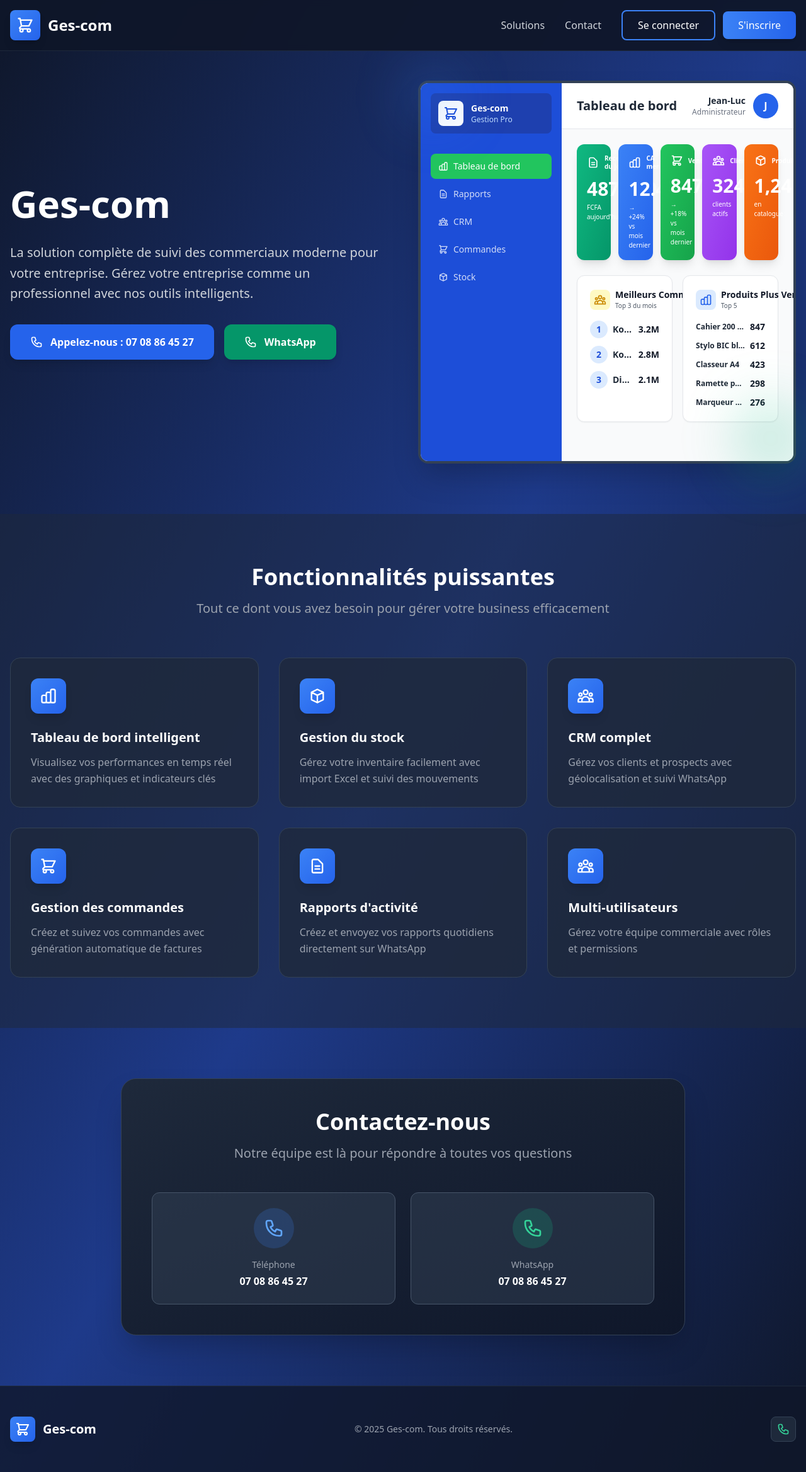
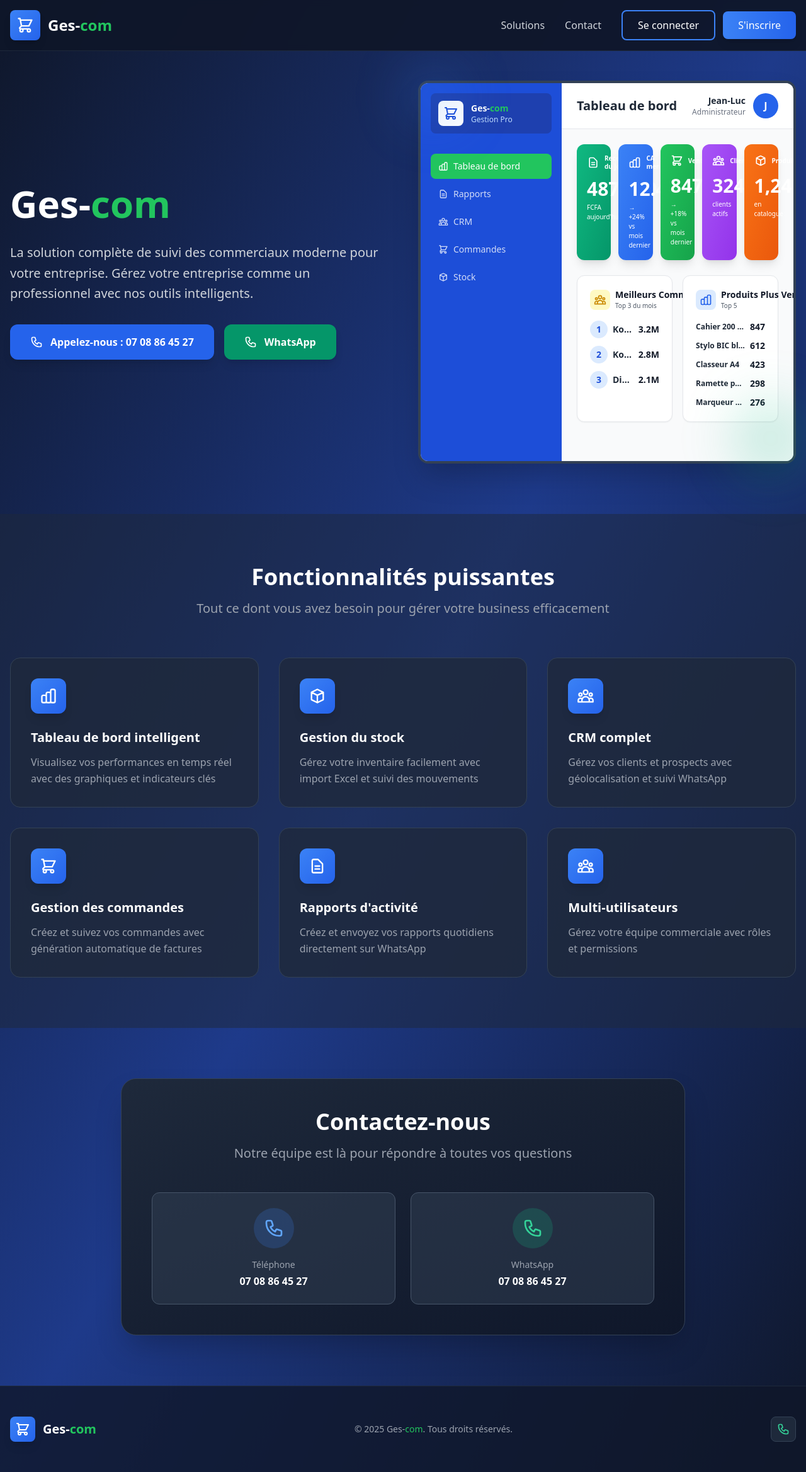
Before and after one commit to kkonanjeanluc2-debug/Gs_com, a Vue app: page / in a window 1280 px wide. Shown: the whole page at 63% size. Built offline with nearby package versions, Linux system fonts and the light colour scheme; no server answers.

Commit message:
Updated LandingPage.vue

```diff
--- a/src/components/LandingPage.vue
+++ b/src/components/LandingPage.vue
@@ -66,7 +66,7 @@ const callPhone = () => {
             <div class="w-12 h-12 rounded-lg bg-gradient-to-br from-blue-500 to-blue-600 flex items-center justify-center shadow-lg">
               <Icon name="shopping-cart" class="w-7 h-7 text-white" />
             </div>
-            <span class="text-2xl font-bold text-white">Ges-com</span>
+            <span class="text-2xl font-bold text-white">Ges-<span class="text-green-500">com</span></span>
           </div>
 
           <!-- Navigation & Auth Buttons -->
@@ -104,7 +104,7 @@ const callPhone = () => {
           <!-- Left Content -->
           <div class="text-white space-y-8">
             <h1 class="text-5xl md:text-6xl font-bold leading-tight">
-              Ges-com
+              Ges-<span class="text-green-500">com</span>
             </h1>
 
             <p class="text-xl text-gray-300 leading-relaxed">
@@ -144,7 +144,7 @@ const callPhone = () => {
                       <Icon name="shopping-cart" class="w-3 h-3 sm:w-4 sm:h-4 md:w-6 md:h-6 text-blue-700" />
                     </div>
                     <div class="hidden sm:block">
-                      <div class="font-bold text-[10px] sm:text-xs md:text-sm truncate">Ges-com</div>
+                      <div class="font-bold text-[10px] sm:text-xs md:text-sm truncate">Ges-<span class="text-green-500">com</span></div>
                       <div class="text-[8px] sm:text-[10px] md:text-xs text-blue-200 truncate">Gestion Pro</div>
                     </div>
                   </div>
@@ -414,11 +414,11 @@ const callPhone = () => {
             <div class="w-10 h-10 rounded-lg bg-gradient-to-br from-blue-500 to-blue-600 flex items-center justify-center shadow-lg">
               <Icon name="shopping-cart" class="w-6 h-6 text-white" />
             </div>
-            <span class="text-xl font-bold text-white">Ges-com</span>
+            <span class="text-xl font-bold text-white">Ges-<span class="text-green-500">com</span></span>
           </div>
 
           <div class="text-gray-400 text-sm">
-            © 2025 Ges-com. Tous droits réservés.
+            © 2025 Ges-<span class="text-green-500">com</span>. Tous droits réservés.
           </div>
 
           <div class="flex gap-4">
```
